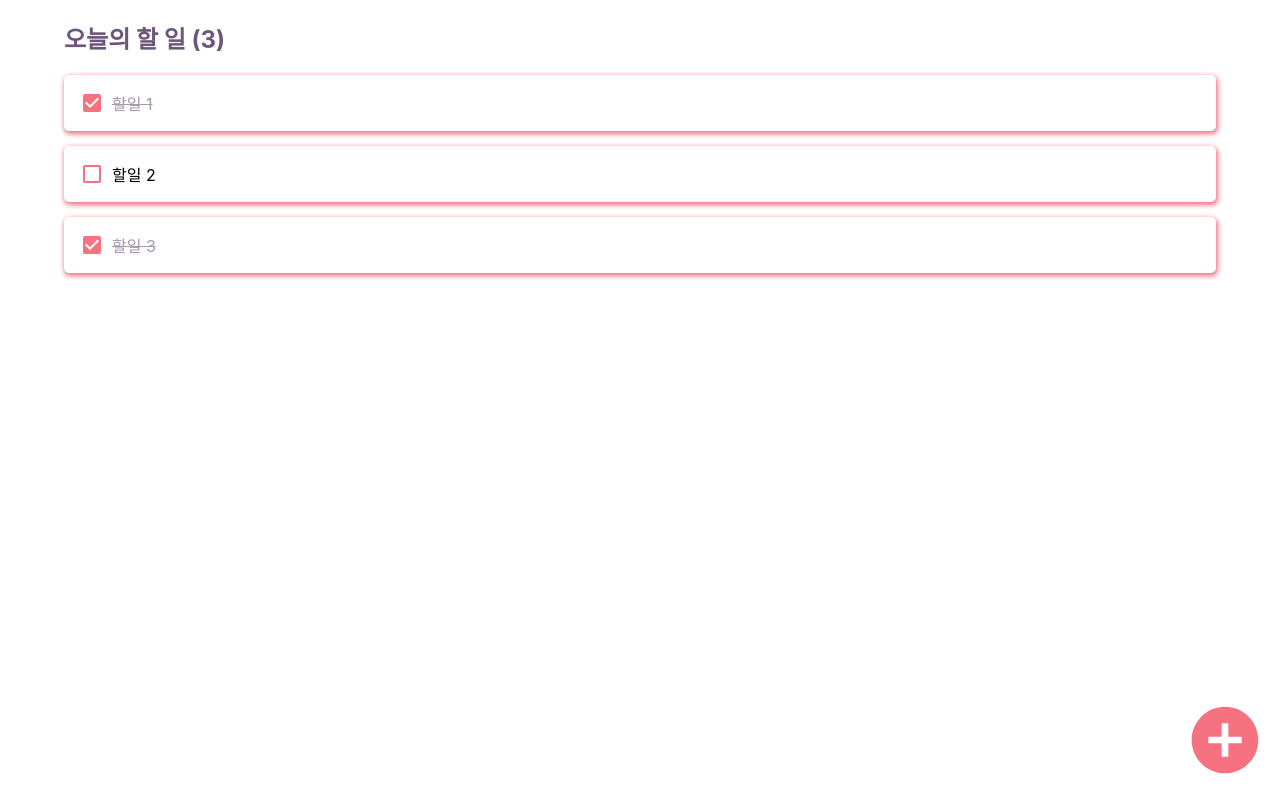
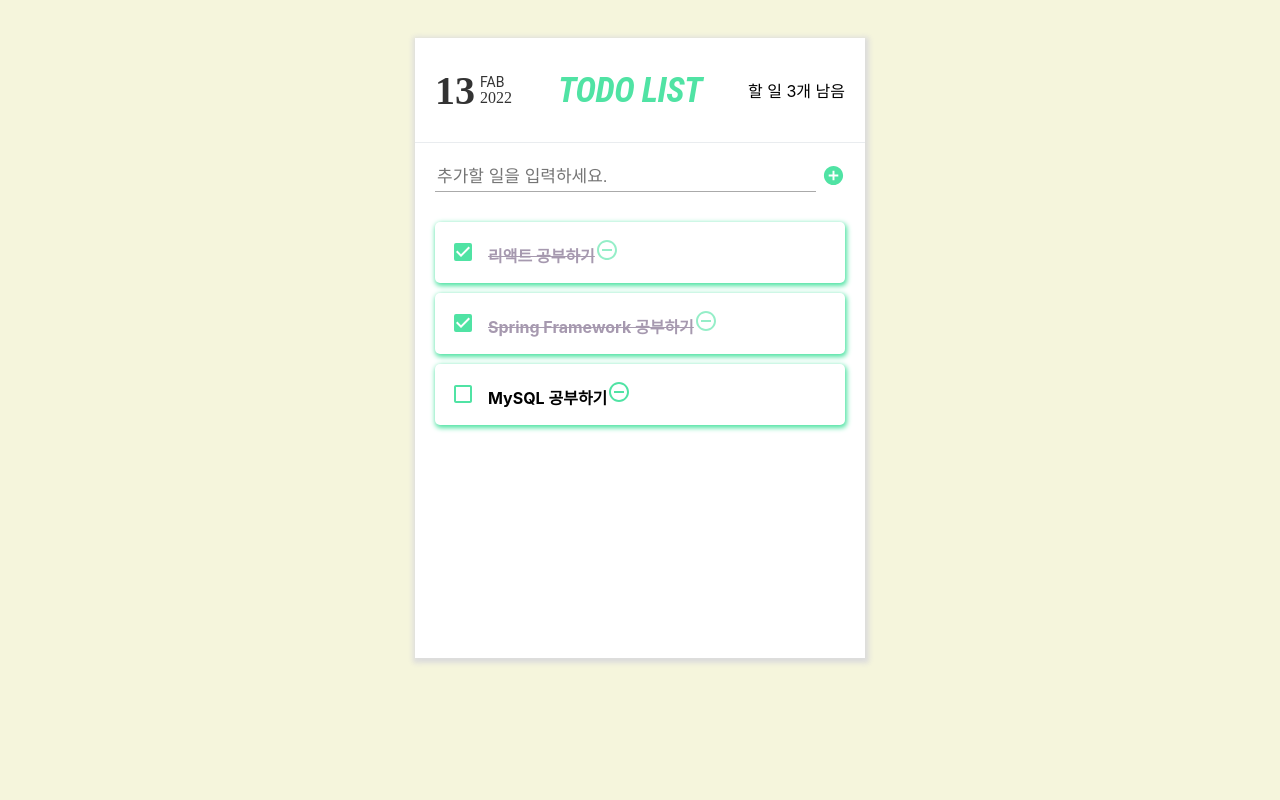
Before and after one commit to sanghyeon2420/todo_list, a React (Create React App) app: page / in a window 1280 px wide. Built offline with nearby package versions, Linux system fonts and the light colour scheme.

Commit message:
Create 기능 추가

```diff
--- a/src/App.css
+++ b/src/App.css
@@ -1,11 +1,3 @@
-.add-todo-button {
-  position: fixed;
-  right: -5px;
-  bottom: 0;
-  z-index: 100;
-  width: 100px;
-  height: 100px;
-  cursor: pointer;
-  font-size: 5rem;
-  color: #f67280;
+body {
+  background: beige;
 }
--- a/src/App.js
+++ b/src/App.js
@@ -1,41 +1,62 @@
-import logo from './logo.svg';
+
+import { useState } from 'react';
 import './App.css';
 import Template from './components/Template';
 import Todolist from './components/Todolist';
-import { useState } from 'react';
-import { MdAddCircle } from 'react-icons/md';
 import TodoInsert from './components/TodoInsert';
 
+let nextId = 4;
+
 const App = () => {
-  const [insertToggle, setInsertToggle] = useState(false);
+
 
   const [todos, setTodos] = useState([
     {
       id: 1,
-      text: "할일 1",
+      text: "리액트 공부하기",
       checked: true
     },
     {
       id: 2,
-      text: "할일 2",
-      checked: false
+      text: "Spring Framework 공부하기",
+      checked: true
     },
     {
       id: 3,
-      text: "할일 3",
-      checked: true
+      text: "MySQL 공부하기",
+      checked: false
     }
+
   ]);
 
-  const onInsertToggle = () => {
-    setInsertToggle(prev => !prev);
-  };
+  const onInsertTodo = (text) => {
+    if(text===""){
+      return alert("할 일을 입력해주세요.");
+    } else {
+      const todo = {
+        id: nextId,
+        text,
+        checked:false
+      }
+
+      setTodos(todos => todos.concat(todo));
+      nextId++;
+    }
+  }
+
+  const onCheck = (id) => {
+    setTodos(todos =>
+      todos.map(todo =>
+        todo.id === id ? {...todo, checked: !todo.checked} : todo
+        )
+    );
+  }
 
   return (
+
     <Template todoLength={todos.length}>
-      <Todolist todos={todos}></Todolist>
-      <div className="add-todo-button" onClick={onInsertToggle}><MdAddCircle/></div>
-      {insertToggle && <TodoInsert onInsertToggle={onInsertToggle} />}
+      <TodoInsert onInsertTodo={onInsertTodo} />
+      <Todolist todos={todos} onInsertTodo={onInsertTodo} onCheck={onCheck} />
     </Template>
   );
 }
--- a/src/components/Template.css
+++ b/src/components/Template.css
@@ -1,15 +1,56 @@
-.Template {
-    padding-top: 20px;
-    max-height: 100vh;
+.container {
+    width: 450px;
+    height: 620px;
+    background: white;
+    margin: 0 auto;
+    margin-top: 3%;
+    box-shadow: 1px 2px 5px 3px gainsboro;
+
+}
+
+.header {
+    padding: 20px 20px 20px 20px;
+
+
+    display: flex;
+    justify-content: space-between;
+    align-items: center;
+    height: 4rem;
+
+    border-bottom: 1px solid #e9ecef;
+
+
+}
+
+.date_area {
+    display: flex;
+    color: #333;
+    font-family: "Bellota";
+}
+
+.left_col {
+    margin-right: 5px;
+    font-weight: 700;
+    font-size: 40px;
+}
+
+.right_col {
+    display: flex;
+    flex-direction: column;
+    justify-content: center;
+}
+
+.month_area {
+    font-family: "Roboto";
+    font-size: 14px;
+}
+
+.year_area {
+    line-height: 1;
 }
 
 .title {
-    width:90vw;
-    margin-left: auto;
-    margin-right: auto;
-
-    padding-bottom: 20px;
-    font-size: 1.5rem;
-    font-weight: bold;
-    color: #6c567b;
-}
+    color: #50e3a4;
+    font: italic 700 35px "Roboto Condensed";
+    letter-spacing: -0.5px;
+  }
--- a/src/components/Template.js
+++ b/src/components/Template.js
@@ -1,11 +1,40 @@
 import React from 'react';
+import Todolist from './Todolist';
 import './Template.css';
 
-const Template = ({children, todoLength}) => {
+const Template = ({ children, todoLength }) => {
+    const today = new Date();
+
+    const monthNames = ["JAN", "FAB", "MAR", "APR", "MAY", "JUN", "JUL", "AUG", "SEP", "OCT", "NOV", "DEC"];
+
+    const getTodayLabel = () => {
+
+        var week = new Array('일요일', '월요일', '화요일', '수요일', '목요일', '금요일', '토요일');
+
+        var today = new Date().getDay();
+        var todayLabel = week[today];
+
+        return todayLabel;
+    }
+
     return (
-        <div className='Template'>
-            <div className='title'>오늘의 할 일 ({todoLength})</div>
-            <div>{children}</div>
+        <div className='container'>
+            <div className='header'>
+                <div className="date_area">
+                    <div className="left_col">
+                        <div className="day_area">{today.getDate()}</div>
+                    </div>
+                    <div className="right_col">
+                        <div className="month_area">{monthNames[today.getMonth()]}</div>
+                        <div className="year_area">{today.getFullYear()}</div>
+                    </div>
+                </div>
+                <div className="title">TODO LIST</div>
+                <div className='todoCount'>할 일 {todoLength}개 남음</div>
+            </div>
+            <div className='Template'>
+                {children}
+            </div>
         </div>
     );
 }
--- a/src/components/TodoInsert.css
+++ b/src/components/TodoInsert.css
@@ -1,28 +1,36 @@
-.background {
-    position: fixed;
-    z-index: 980;
-    top: 0;
-    overflow: hidden;
-    width: 100vw;
-    height: 100vw;
+.TodoInsert {
     display: flex;
-    justify-content: center;
-    align-items: center;
-    background: #6c567b;
-    opacity: 0.8;
+    padding: 20px 20px 10px 20px;
 }
 
-.form {
-    margin-left: 10%;
-    position: fixed;
-    top: 40%;
+input {
+    flex: 1;
+    line-height: 1.5;
+    outline: none;
+    border: none;
+    border-bottom: 1px solid #aaa;
+    color: #333;
+    font-size: 17px;
+
+
+  }
+
+  input::placeholder {
+    font-weight: 300;
+  }
+
+  button {
     display: flex;
-    flex-direction: column;
-    justify-content: center;
-    align-items: center;
-    z-index: 990;
-    border-radius: 5px;
-    box-shadow: 1px 2px 5px 1px #f67280;
+    padding-right: 0;
+    border: none;
+    background: none;
+    outline: none;
+    cursor: pointer;
 
-    background: white;
-}
+
+  }
+
+  svg {
+    color: #50e3a4;
+    font-size: 23px;
+  }
--- a/src/components/TodoInsert.js
+++ b/src/components/TodoInsert.js
@@ -1,17 +1,28 @@
-import React from "react";
-import { MdAddCircle } from "react-icons/md";
+import React, { useState } from 'react';
 import './TodoInsert.css';
+import { MdAddCircle } from 'react-icons/md';
 
-const TodoInsert = ({onInsertToggle}) => {
+const TodoInsert = ({ onInsertTodo }) => {
+    const [value, setValue] = useState("");
+
+    const onChange = (e) => {
+        setValue(e.target.value);
+    }
+
+    const onSubmit = (e) => {
+        e.preventDefault();
+        onInsertTodo(value);
+        setValue("");
+    }
+
     return (
-        <div>
-            <div className="background" onClick={onInsertToggle}></div>
-            <form>
-                <input></input>
-                <button type="submit"><MdAddCircle/></button>
-            </form>
-        </div>
+        <form className='TodoInsert' onSubmit={onSubmit}>
+            <input type='text' placeholder='추가할 일을 입력하세요.'  value={value} onChange={onChange}></input>
+            <button><MdAddCircle /></button>
+        </form>
+
     );
+
 }
 
 export default TodoInsert;
--- a/src/components/TodoItem.css
+++ b/src/components/TodoItem.css
@@ -1,37 +1,37 @@
 .TodoItem {
-    margin-left: auto;
-    margin-right: auto;
 
     border-radius: 5px;
-    box-shadow: 1px 2px 5px 1px #f67280;
+    box-shadow: 1px 2px 5px 1px #50e3a4;
     padding: 1rem;
     display: flex;
     align-items: center;
 }
 
 .TodoItem + .TodoItem {
-    margin-top: 15px;
+    margin-top: 10px;
 }
 
 .content {
     cursor: pointer;
+    align-items: center;
     flex: 1;
     display: flex;
-    align-items: center;
 }
 
 .content svg {
+    margin-right: 5px;
     font-size: 1.5rem;
-    color:#f67280;
+    color: #50e3a4;
 }
 
 .content .text {
+
     margin-left: 0.5rem;
     flex: 1;
 }
 
 .content.checked .text {
-    color:#6c567b;
+    color: #6c567b;
     text-decoration: line-through;
     cursor: pointer;
     opacity: 0.6;
--- a/src/components/TodoItem.js
+++ b/src/components/TodoItem.js
@@ -1,17 +1,21 @@
 import React from 'react';
-import {MdCheckBox, MdCheckBoxOutlineBlank} from "react-icons/md";
+import { MdCheckBox, MdCheckBoxOutlineBlank, MdRemoveCircleOutline, MdStarOutline, MdStar } from 'react-icons/md';
 import './TodoItem.css';
 
-
-const TodoItem = ({todo}) => {
-    const {id, text, checked} = todo;
-    return (<div className="TodoItem">
-                <div className={`content ${checked ? 'checked':''}`}>
-                    {checked ? <MdCheckBox/> : <MdCheckBoxOutlineBlank/>}
-                    <div className='text'>{text}</div>
-                </div>
+const TodoItem = ({ todo, onCheck }) => {
+    const { id, text, checked } = todo;
+    return (
+        <div className='TodoItem'>
+            <div className={`content ${checked ? 'checked' : ''}`}>
+                {checked ? <MdCheckBox onClick={() => {
+                    onCheck(id);
+                }} /> : <MdCheckBoxOutlineBlank onClick={() => {
+                    onCheck(id);
+                }} />}
+                <div className='text'><b>{text}</b><MdRemoveCircleOutline /></div>
             </div>
-        );
-};
+        </div >
+    );
+}
 
 export default TodoItem;
--- a/src/components/Todolist.css
+++ b/src/components/Todolist.css
@@ -1,6 +1,6 @@
 .Todolist {
-    width: 90vw;
-    margin-left: auto;
-    margin-right: auto;
-    padding-bottom: 20px;
+    height: 416px;
+    padding: 20px 20px 20px 20px;
+    overflow-y: auto;
+    flex-direction: column;
 }
--- a/src/components/Todolist.js
+++ b/src/components/Todolist.js
@@ -2,14 +2,12 @@ import React from 'react';
 import TodoItem from './TodoItem';
 import './Todolist.css';
 
-const Todolist = ({todos}) => {
+const Todolist = ({ todos, onCheck }) => {
     return (
-            <div className='Todolist'>
-                {todos.map(todo => (
-                    <TodoItem todo={todo} key={todo.id}></TodoItem>
-                ))}
-            </div>
-        );
-};
+        <div className='Todolist'>
+            {todos.map(todo => <TodoItem todo={todo} key={todo.id} onCheck={onCheck} />)}
+        </div>
+    );
+}
 
 export default Todolist;
```
